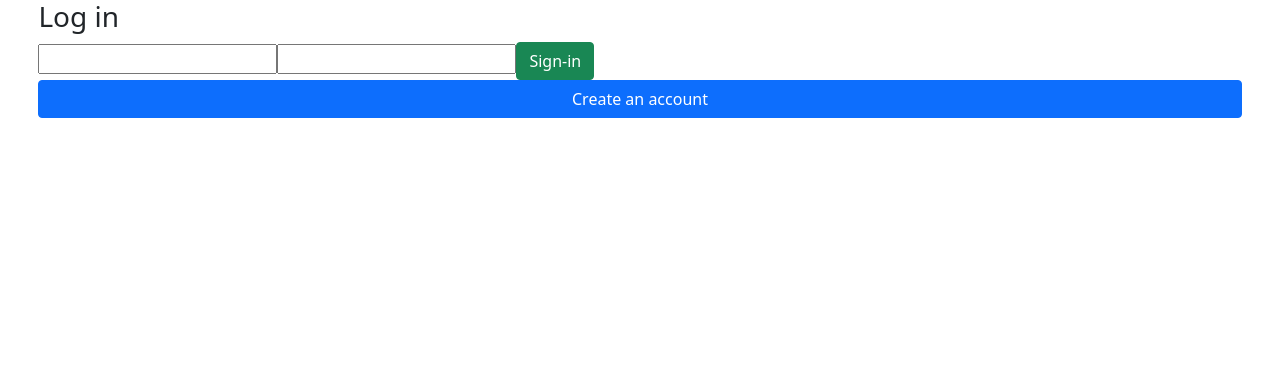
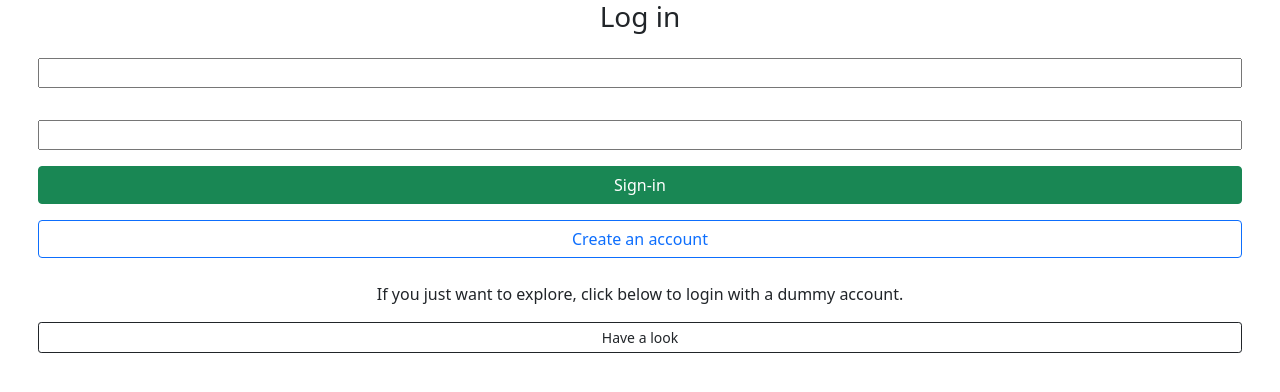
Before and after one commit to gueronlj/Frontend-MyBooks, a React (Create React App) app: page / in a window 1280 px wide. Shown: the top 392 px of the page. Built offline with nearby package versions, Linux system fonts and the light colour scheme.

Commit message:
some onboarding

```diff
--- a/src/App.js
+++ b/src/App.js
@@ -12,7 +12,8 @@ const App = () => {
 
    const [currentUser, setCurrentUser ] = useState(null)
    const [books, setBooks] = useState([])
-   const [currentBook, setCurrentBook] = useState(null)
+   const emptyBook = {bets:[]}
+   const [currentBook, setCurrentBook] = useState(emptyBook)
    const [playerList, setPlayerList] = useState([])
    const [targetBet, setTargetBet] = useState({id:1})
    const emptyPlayer = {name:'', contact:'', balance:0}
@@ -44,8 +45,9 @@ const App = () => {
 
    return(
       <main>
+      { currentUser ?
+         <>
          <header>
-         { currentUser ?
             <Nav
                currentUser={currentUser}
                setBooks={setBooks}
@@ -55,8 +57,7 @@ const App = () => {
                checkSession={checkSession}
                setPlayersOn={setPlayersOn}
                playersOn={playersOn}/>
-            : null
-         }
+
          </header>
          <section>
          {playersOn ?
@@ -69,8 +70,19 @@ const App = () => {
                setOpenDetails={setOpenDetails}/>)
             : null
          }
-         { currentUser ?
-            <>
+
+         {
+            books.length == 0 ?
+               <div className='info'>
+                  <h3>Welcome!</h3>
+                  <p>It looks like you are new. To start get started,</p>
+                  <p>1. Create a book</p>
+                  <p>2. Add some players</p>
+                  <p>3. Start adding new bets</p>
+               </div>
+               : null
+         }
+
          <MyBook
             books={books}
             setBooks={setBooks}
@@ -92,7 +104,9 @@ const App = () => {
                currentBook={currentBook}
                setCurrentBook={setCurrentBook}
                playerList={playerList}
-                  setPlayerList={setPlayerList}/>
+               setPlayerList={setPlayerList}
+               addBetOn={addBetOn}
+               setAddBetOn={setAddBetOn}/>
                : null
          }
          {editMode ?
@@ -110,7 +124,7 @@ const App = () => {
 
                : null
          }
-
+         </section>
          </>
             : <Login
                   setCurrentUser={setCurrentUser}
@@ -118,7 +132,6 @@ const App = () => {
                   setPlayerList={setPlayerList}
                   setCurrentBook={setCurrentBook}/>
       }
-         </section>
       </main>
    )
 }
--- a/src/components/add-bet.js
+++ b/src/components/add-bet.js
@@ -25,6 +25,7 @@ const AddBet = (props) => {
                console.log(response.data);
                localStorage.setItem('currentBook', JSON.stringify(response.data))
                props.setCurrentBook(response.data)
+               props.setAddBetOn(false)
             }
          })
    }
--- a/src/components/add-book.js
+++ b/src/components/add-book.js
@@ -1,6 +1,9 @@
 import React from 'react'
 import {useState, useEffect} from 'react'
 import axios from 'axios'
+import 'bootstrap/dist/css/bootstrap.min.css'
+import Button from 'react-bootstrap/Button'
+import Form from 'react-bootstrap/Form'
 
 const AddBook = (props) => {
    const localURL= "https://protected-eyrie-39175.herokuapp.com/"
@@ -46,11 +49,10 @@ const AddBook = (props) => {
 
    return(
       <>
-         <form onClick={handleSubmit}>
-            <label for="name">Add a book </label>
-            <input type="text" name="name" placeholder="Name for book" onChange={handleInput}/>
-            <input type="submit"/>
-         </form>
+         <Form id="addBook" onClick={handleSubmit}>
+            <Form.Control type="text" name="name" placeholder="Name your book" onChange={handleInput}/>
+            <Button size="sm" type="submit">Submit</Button>
+         </Form>
       </>
    )
 }
--- a/src/components/book.js
+++ b/src/components/book.js
@@ -146,7 +146,9 @@ const MyBook = (props) => {
             : null
       }
 
-      { props.currentBook ?
+      { props.currentBook?
+         <>
+         { props.currentBook.bets.length != 0 ?
             (<>
             <Table striped hover>
                <thead>
@@ -172,17 +174,20 @@ const MyBook = (props) => {
                }))}
                </tbody>
             </Table>
+            </>)
+            :
+            <><h4>This book is empty.</h4> <p>Add a new bet, but make sure you have a player first.</p></>
+         }
+         </>
+         : null
+      }
       <nav>
-         { props.addBetOn ?
+      { props.addBetOn && props.currentBook?
          <Button variant="outline-danger" onClick={toggleAddBet}>Cancel</Button>
          :
          <Button variant="success" onClick={toggleAddBet}>New Bet</Button>
       }
-
       </nav>
-         </>) : null
-      }
-
       {props.openDetails ?
          <PlayerDetails
             setOpenDetails={props.setOpenDetails}
--- a/src/components/login.js
+++ b/src/components/login.js
@@ -22,6 +22,15 @@ const Login = (props) => {
       props.setBooks(response.data.books)
       props.setPlayerList(response.data.players)
       props.setCurrentBook(response.data.books[0])
+   }
+
+   const handleDummyLogin = (event) => {
+      event.preventDefault()
+      axios
+         .post(localURL+'session', {user:{username:'lorens',password:'123456'}})
+         .then((response) => {
+            onLogin(response)
+         })
    }
 
    const handleSubmit = (event) => {
@@ -49,7 +58,7 @@ const Login = (props) => {
    }
 
    return (
-      <>
+      <div id="login">
          {
             signUp ?
             <>
@@ -66,17 +75,19 @@ const Login = (props) => {
             :
                <>
                <h3>Log in</h3>
-            <form onSubmit={handleSubmit}>
+               <form  onSubmit={handleSubmit}>
                   <label for="username"/>
                   <input type='text' name="username" onChange={handleInput}/>
                   <label for="password"/>
                   <input type='password' name="password" onChange={handleInput}/>
                   <Button type="submit" variant="success">Sign-in</Button>
                </form>
-            <Button variant="primary" onClick={toggleSignup}>Create an account</Button>
+               <Button variant="outline-primary" onClick={toggleSignup}>Create an account</Button>
                </>
-         }
-      </>
+         }<br/>
+         <p>If you just want to explore, click below to login with a dummy account.</p>
+         <Button size="sm" variant="outline-dark" onClick={handleDummyLogin}>Have a look</Button>
+      </div>
    )
 }
 
--- a/src/index.css
+++ b/src/index.css
@@ -84,6 +84,11 @@ img{
    display: flex;
    flex-direction: row;
    justify-content: center;
+   user-select: none;
+}
+
+#playerHead:hover{
+   cursor: pointer;
 }
 
 #playerHead>*{
@@ -96,14 +101,17 @@ img{
    justify-content: flex-start;
    margin-bottom: .5em;
    max-width: 100;
+   user-select: none;
 }
 
 #bookNav>*{
    margin: .25em;
+   user-select: none;
 }
 
 #playersToggle{
    display: inline-flex;
+   user-select: none;
 }
 
 #playersToggle p{
@@ -113,3 +121,21 @@ img{
 #welcome {
    margin-right: 1em;
 }
+
+#login, #login>*{
+   display: flex;
+   flex-direction:column;
+   text-align: center;
+   align-items: stretch;
+}
+
+#login form>*{
+   margin-bottom: 1em;
+   text-align: center;
+   user-select: none;
+}
+
+#addBook{
+   display: flex;
+   user-select: none;
+}
```
Lines whose indentation alone changed are shown as unchanged.
